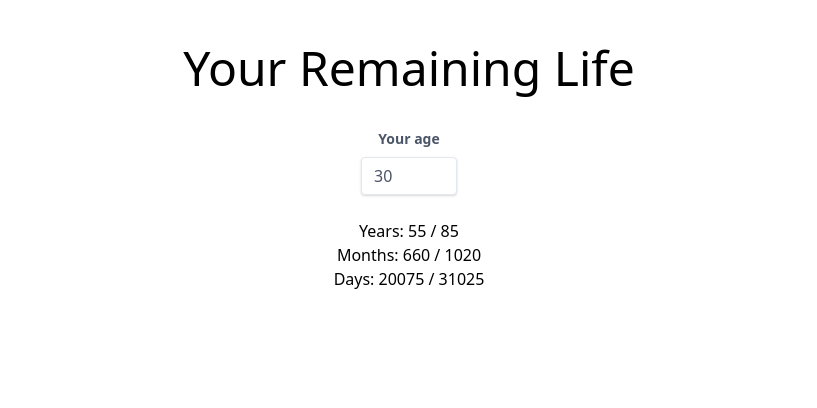
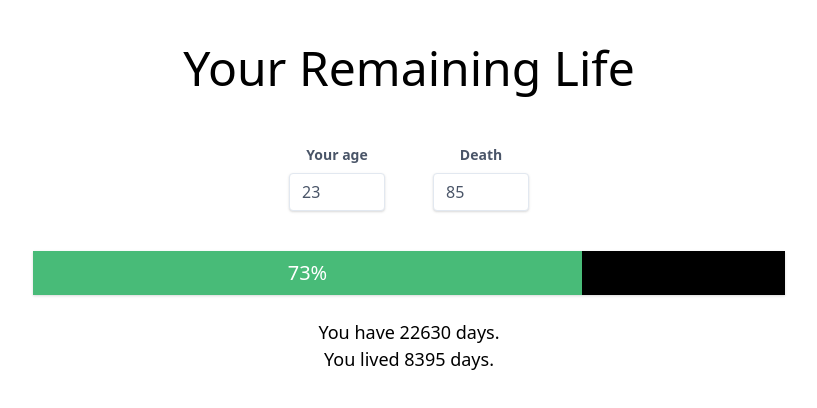
Before and after one commit to hareku/remaining-life, a Nuxt app: page / in a window 1280 px wide. Shown: the top 408 px of the page, without its empty margins (231-1048 px from the left). Built offline with nearby package versions, Linux system fonts and the light colour scheme.

Commit message:
Update main view

```diff
--- a/pages/index.vue
+++ b/pages/index.vue
@@ -1,8 +1,10 @@
 <template>
-  <div class="pt-8 max-w-screen-md mx-auto">
+  <div class="pt-8 px-2 max-w-screen-md mx-auto">
     <h1 class="text-5xl text-center">Your Remaining Life</h1>
 
-    <div class="mt-6 w-24 max-w-full mx-auto">
+    <div class="flex justify-center mt-6">
+      <div class="flex-initial px-4 py-2 m-2">
+        <div class="w-24">
           <label
             class="text-center block text-gray-700 text-sm font-bold mb-2"
             for="age"
@@ -16,11 +18,38 @@
             type="number"
           />
         </div>
+      </div>
 
-    <div class="text-center mt-6">
-      <p>Years: {{ remainingYears }} / {{ totalYears }}</p>
-      <p>Months: {{ remainingMonths }} / {{ totalMonths }}</p>
-      <p>Days: {{ remainingDays }} / {{ totalDays }}</p>
+      <div class="flex-initial px-4 py-2 m-2">
+        <div class="w-24">
+          <label
+            class="text-center block text-gray-700 text-sm font-bold mb-2"
+            for="death"
+            >Death</label
+          >
+          <input
+            id="death"
+            v-model="death"
+            class="shadow appearance-none border rounded w-full py-2 px-3 text-gray-700 leading-tight focus:outline-none focus:shadow-outline"
+            placeholder="85"
+            type="number"
+          />
+        </div>
+      </div>
+    </div>
+
+    <div class="mt-6 shadow w-full bg-black">
+      <div
+        class="bg-green-500 text-xl leading-none py-3 text-center text-white"
+        :style="`width: ${remainingPercentage}%`"
+      >
+        {{ remainingPercentage }}%
+      </div>
+    </div>
+
+    <div class="text-center text-lg mt-6">
+      <p>You have {{ remainingDays }} days.</p>
+      <p>You lived {{ totalDays - remainingDays }} days.</p>
     </div>
   </div>
 </template>
@@ -31,7 +60,7 @@ import Vue from 'vue'
 export default Vue.extend({
   data() {
     return {
-      age: 30,
+      age: 23,
       death: 85,
     }
   },
@@ -39,10 +68,6 @@ export default Vue.extend({
   computed: {
     remainingYears(): number {
       return Math.max(0, this.death - this.age)
-    },
-
-    remainingMonths(): number {
-      return this.remainingYears * 12
     },
 
     remainingDays(): number {
@@ -53,12 +78,12 @@ export default Vue.extend({
       return this.death
     },
 
-    totalMonths(): number {
-      return this.totalYears * 12
+    totalDays(): number {
+      return this.totalYears * 365
     },
 
-    totalDays(): number {
-      return this.totalYears * 365
+    remainingPercentage(): number {
+      return Math.round((this.remainingYears / this.totalYears) * 100)
     },
   },
 })
```
Lines whose indentation alone changed are shown as unchanged.
